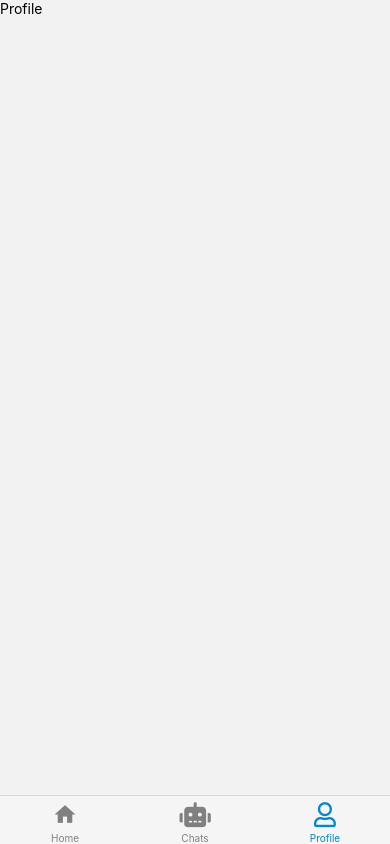
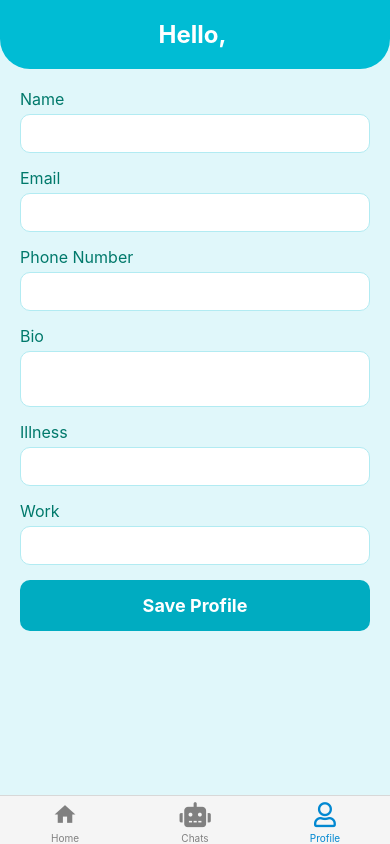
Before and after one commit to hadi-karnib/VerbalBotic-front, a React Native app in the folder verbalbotic/: screen /Profile in a window 390 px wide. Built offline with nearby package versions, Linux system fonts and the light colour scheme.

Commit message:
trying page

```diff
--- a/verbalbotic/screens/Profile.js
+++ b/verbalbotic/screens/Profile.js
@@ -1,19 +1,155 @@
-import React, { useEffect } from "react";
-import { StyleSheet, Text, View } from "react-native";
-import { getSelf } from "../store/user/userActions";
-import { useDispatch } from "react-redux";
+import React, { useEffect, useState } from "react";
+import {
+  StyleSheet,
+  Text,
+  View,
+  TextInput,
+  TouchableOpacity,
+  ScrollView,
+} from "react-native";
+import { useDispatch, useSelector } from "react-redux";
+import { getSelf, updateUser } from "../store/user/userActions";
+import * as Animatable from "react-native-animatable";
+
 const Profile = () => {
+  const { user } = useSelector((state) => state.user);
   const dispatch = useDispatch();
+
+  const [formData, setFormData] = useState({
+    name: "",
+    email: "",
+    phoneNumber: "",
+    bio: "",
+    illness: "",
+    work: "",
+  });
+
   useEffect(() => {
     dispatch(getSelf());
   }, [dispatch]);
+
+  useEffect(() => {
+    if (user) {
+      setFormData({
+        name: user.name || "",
+        email: user.email || "",
+        phoneNumber: user.phoneNumber || "",
+        bio: user.bio || "",
+        illness: user.illness || "",
+        work: user.work || "",
+      });
+    }
+  }, [user]);
+
+  const handleInputChange = (field, value) => {
+    setFormData({ ...formData, [field]: value });
+  };
+
+  const handleSave = () => {
+    dispatch(updateUser(formData));
+  };
+
   return (
-    <View>
-      <Text>Profile</Text>
-    </View>
+    <ScrollView style={styles.container}>
+      <Animatable.View animation="fadeInUp" style={styles.header}>
+        <Text style={styles.headerText}>Hello, {formData.name}</Text>
+      </Animatable.View>
+      <Animatable.View
+        animation="fadeInUp"
+        delay={300}
+        style={styles.inputContainer}
+      >
+        <Text style={styles.label}>Name</Text>
+        <TextInput
+          style={styles.input}
+          value={formData.name}
+          onChangeText={(value) => handleInputChange("name", value)}
+        />
+        <Text style={styles.label}>Email</Text>
+        <TextInput
+          style={styles.input}
+          value={formData.email}
+          onChangeText={(value) => handleInputChange("email", value)}
+          keyboardType="email-address"
+        />
+        <Text style={styles.label}>Phone Number</Text>
+        <TextInput
+          style={styles.input}
+          value={formData.phoneNumber}
+          onChangeText={(value) => handleInputChange("phoneNumber", value)}
+          keyboardType="phone-pad"
+        />
+        <Text style={styles.label}>Bio</Text>
+        <TextInput
+          style={styles.input}
+          value={formData.bio}
+          onChangeText={(value) => handleInputChange("bio", value)}
+          multiline={true}
+        />
+        <Text style={styles.label}>Illness</Text>
+        <TextInput
+          style={styles.input}
+          value={formData.illness}
+          onChangeText={(value) => handleInputChange("illness", value)}
+        />
+        <Text style={styles.label}>Work</Text>
+        <TextInput
+          style={styles.input}
+          value={formData.work}
+          onChangeText={(value) => handleInputChange("work", value)}
+        />
+        <TouchableOpacity style={styles.button} onPress={handleSave}>
+          <Text style={styles.buttonText}>Save Profile</Text>
+        </TouchableOpacity>
+      </Animatable.View>
+    </ScrollView>
   );
 };
 
-const styles = StyleSheet.create({});
+const styles = StyleSheet.create({
+  container: {
+    flex: 1,
+    backgroundColor: "#E0F7FA",
+  },
+  header: {
+    padding: 20,
+    backgroundColor: "#00BCD4",
+    borderBottomLeftRadius: 30,
+    borderBottomRightRadius: 30,
+    alignItems: "center",
+  },
+  headerText: {
+    color: "#FFF",
+    fontSize: 24,
+    fontWeight: "bold",
+  },
+  inputContainer: {
+    padding: 20,
+  },
+  label: {
+    fontSize: 16,
+    color: "#00796B",
+    marginBottom: 5,
+  },
+  input: {
+    borderWidth: 1,
+    borderColor: "#B2EBF2",
+    borderRadius: 10,
+    padding: 10,
+    marginBottom: 15,
+    backgroundColor: "#FFF",
+  },
+  button: {
+    backgroundColor: "#00ACC1",
+    padding: 15,
+    borderRadius: 10,
+    alignItems: "center",
+  },
+  buttonText: {
+    color: "#FFF",
+    fontSize: 18,
+    fontWeight: "bold",
+  },
+});
 
 export default Profile;
```
